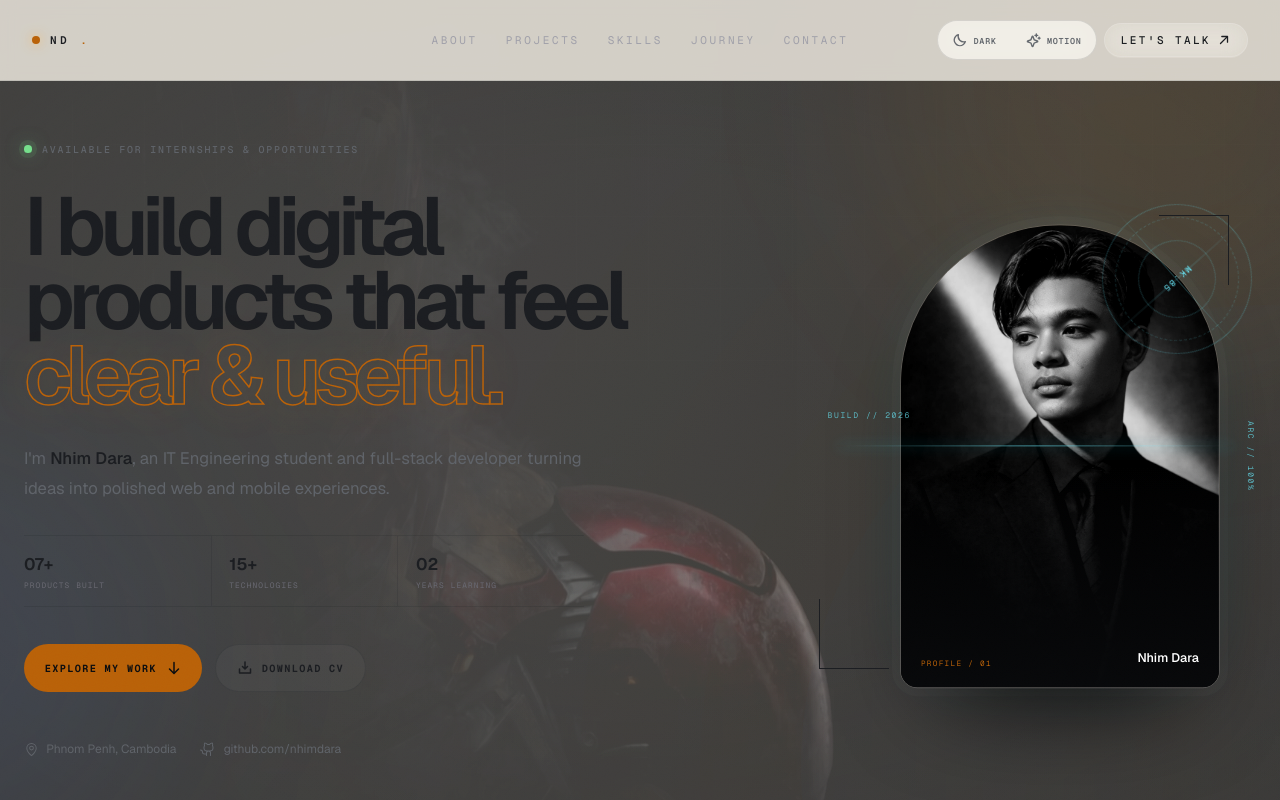
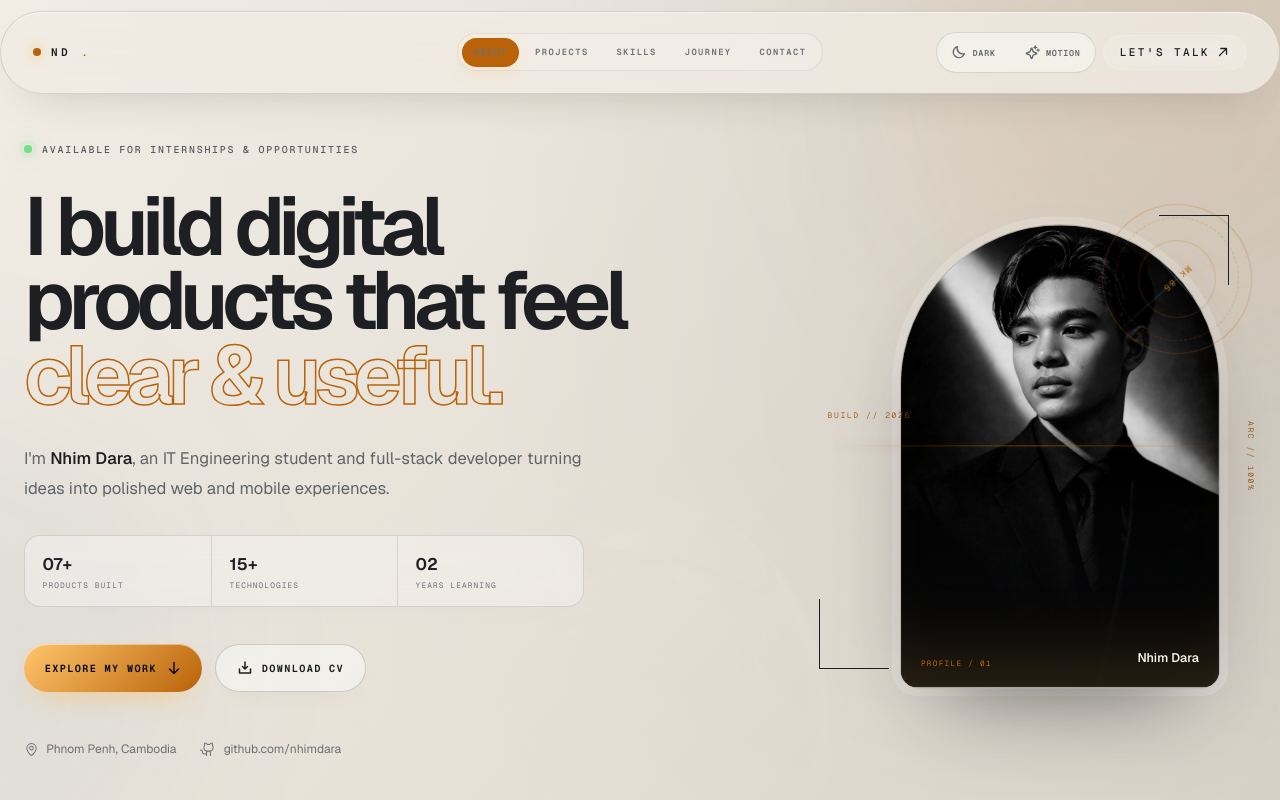
Before and after one commit to nhimdara/IRON-MAN, a React (Vite) app: page / in a window 1280 px wide. Shown: the top 800 px of the page. Built offline with nearby package versions, Linux system fonts and the light colour scheme.

Commit message:
FIX_LIGHT

```diff
--- a/src/layout/Navbar.jsx
+++ b/src/layout/Navbar.jsx
@@ -4,6 +4,7 @@ import { DisplayControls } from "@/shared/components/DisplayControls";
 
 export function Navbar() {
   const [scrolled, setScrolled] = useState(false);
+  const [activeSection, setActiveSection] = useState("top");
   const progressRef = useRef(null);
 
   useEffect(() => {
@@ -30,6 +31,23 @@ export function Navbar() {
     };
   }, []);
 
+  useEffect(() => {
+    const sections = ["about", "projects", "skills", "journey", "contact"]
+      .map((id) => document.getElementById(id))
+      .filter(Boolean);
+    const observer = new IntersectionObserver(
+      (entries) => {
+        const visible = entries
+          .filter((entry) => entry.isIntersecting)
+          .sort((a, b) => b.intersectionRatio - a.intersectionRatio)[0];
+        if (visible) setActiveSection(visible.target.id);
+      },
+      { rootMargin: "-30% 0px -55%", threshold: [0, 0.2, 0.5] },
+    );
+    sections.forEach((section) => observer.observe(section));
+    return () => observer.disconnect();
+  }, []);
+
   return (
     <header
       className={`site-navbar fixed inset-x-0 top-0 z-[100] transition-[background-color,backdrop-filter,border-color,box-shadow] duration-300 ${
@@ -50,34 +68,34 @@ export function Navbar() {
           ND<span className="text-accent">.</span>
         </a>
 
-        <nav className="hidden items-center gap-7 md:flex">
+        <nav className="navbar-links hidden items-center md:flex" aria-label="Primary navigation">
           <a
             href="#about"
-            className="font-mono text-[11px] uppercase tracking-[0.24em] text-zinc-400 transition-colors hover:text-foreground"
+            className={activeSection === "about" ? "is-active" : ""}
           >
             About
           </a>
           <a
             href="#projects"
-            className="font-mono text-[11px] uppercase tracking-[0.24em] text-zinc-400 transition-colors hover:text-foreground"
+            className={activeSection === "projects" ? "is-active" : ""}
           >
             Projects
           </a>
           <a
             href="#skills"
-            className="font-mono text-[11px] uppercase tracking-[0.24em] text-zinc-400 transition-colors hover:text-foreground"
+            className={activeSection === "skills" ? "is-active" : ""}
           >
             Skills
           </a>
           <a
             href="#journey"
-            className="font-mono text-[11px] uppercase tracking-[0.24em] text-zinc-400 transition-colors hover:text-foreground"
+            className={activeSection === "journey" ? "is-active" : ""}
           >
             Journey
           </a>
           <a
             href="#contact"
-            className="font-mono text-[11px] uppercase tracking-[0.24em] text-zinc-400 transition-colors hover:text-foreground"
+            className={activeSection === "contact" ? "is-active" : ""}
           >
             Contact
           </a>
--- a/src/styles.css
+++ b/src/styles.css
@@ -59,23 +59,68 @@ body {
   -webkit-font-smoothing: antialiased;
   -moz-osx-font-smoothing: grayscale;
 }
-.navbar-inner { display:grid; grid-template-columns:1fr auto 1fr; align-items:center; gap:1.5rem; }
+.site-navbar { border:0 !important; background:transparent !important; box-shadow:none !important; backdrop-filter:none !important; }
+.navbar-inner { display:grid; grid-template-columns:1fr auto 1fr; align-items:center; gap:1.5rem; margin-top:.7rem; border:1px solid var(--card-border); border-radius:999px; background:rgba(12,13,16,.76); box-shadow:0 18px 45px -28px rgba(0,0,0,.75),inset 0 1px rgba(255,255,255,.04); backdrop-filter:blur(20px) saturate(150%); }
 .navbar-inner > nav { justify-self:center; }
+.navbar-links { gap:.25rem; padding:.2rem; border:1px solid rgba(255,255,255,.06); border-radius:999px; background:rgba(255,255,255,.025); }
+.navbar-links a { position:relative; border-radius:999px; padding:.55rem .75rem; color:#8b8b93; font:600 .55rem var(--font-geist-mono); letter-spacing:.16em; text-transform:uppercase; transition:color .2s,background .2s; }
+.navbar-links a:hover { color:var(--foreground); }
+.navbar-links a.is-active { color:#0b0c0e; background:var(--accent); box-shadow:0 5px 18px rgba(255,181,71,.18); }
 .nav-actions,.display-controls { display:flex; align-items:center; gap:.45rem; }
 .nav-actions { justify-self:end; }
 .display-controls { padding:.2rem; border:1px solid var(--card-border); border-radius:999px; background:var(--card-bg); backdrop-filter:blur(14px); }
 .display-control { min-height:2rem; display:inline-flex; align-items:center; justify-content:center; gap:.4rem; border-radius:999px; padding:0 .68rem; color:var(--muted); font:600 .53rem var(--font-geist-mono); letter-spacing:.08em; text-transform:uppercase; transition:color .18s,background .18s; }
 .display-control:hover,.display-control.is-active { color:var(--accent); background:var(--accent-soft); }
-:root[data-theme="light"] .site-navbar { border-color:rgba(27,29,33,.1) !important; background:rgba(232,227,218,.88) !important; }
+:root[data-theme="light"] .navbar-inner { background:rgba(239,235,227,.82); box-shadow:0 18px 45px -28px rgba(60,48,34,.35),inset 0 1px rgba(255,255,255,.55); }
+:root[data-theme="light"] .navbar-links { border-color:rgba(27,29,33,.08); background:rgba(255,255,255,.2); }
+:root[data-theme="light"] .navbar-links a { color:#6b6e74; }
+:root[data-theme="light"] .navbar-links a:hover { color:#1b1d21; }
 :root[data-theme="light"] .background-fx { background:linear-gradient(135deg,#e8e3da,#d6d1c8); }
 :root[data-theme="light"] .background-fx__vignette { background:radial-gradient(ellipse at center,transparent 40%,rgba(60,48,34,.12)); }
-:root[data-theme="light"] .hero-copy h1,:root[data-theme="light"] .hero-intro strong { color:var(--foreground); }
-:root[data-theme="light"] .hero-intro,:root[data-theme="light"] .hero-status,:root[data-theme="light"] .hero-meta,:root[data-theme="light"] .section-copy { color:#5f6369; }
-:root[data-theme="light"] .hero-proof { border-color:rgba(27,29,33,.14); }
-:root[data-theme="light"] .hero-proof div + div { border-color:rgba(27,29,33,.14); }
-:root[data-theme="light"] .hero-proof strong { color:var(--foreground); }
+:root[data-theme="light"] .hero-new { background:linear-gradient(135deg,#f1ede5 0%,#e5dfd5 58%,#d8d2c8 100%); }
+:root[data-theme="light"] .hero-ironman { opacity:.13; }
+:root[data-theme="light"] .hero-ironman img,
+:root[data-theme="light"] .hero-ironman canvas { filter:grayscale(.4) saturate(.45) contrast(.86); }
+:root[data-theme="light"] .hero-ironman-mask {
+  background:
+    linear-gradient(90deg,#f1ede5 0%,rgba(241,237,229,.96) 38%,rgba(229,223,213,.72) 66%,rgba(216,210,200,.52)),
+    linear-gradient(0deg,rgba(229,223,213,.95) 0%,transparent 48%);
+}
+:root[data-theme="light"] .hero-copy h1,:root[data-theme="light"] .hero-intro strong { color:#1c1e22; }
+:root[data-theme="light"] .hero-copy h1 span { -webkit-text-stroke-color:#b96108; text-shadow:none; }
+:root[data-theme="light"] .hero-intro { color:#5e6268; }
+:root[data-theme="light"] .hero-status { color:#55595f; }
+:root[data-theme="light"] .hero-meta { color:#686c72; }
+:root[data-theme="light"] .section-copy { color:#5f6369; }
+:root[data-theme="light"] .hero-proof { border-color:rgba(27,29,33,.12); background:rgba(255,255,255,.3); box-shadow:0 18px 45px -35px rgba(60,48,34,.3); }
+:root[data-theme="light"] .hero-proof div + div { border-color:rgba(27,29,33,.12); }
+:root[data-theme="light"] .hero-proof strong { color:#1c1e22; }
+:root[data-theme="light"] .hero-proof span { color:#6d7177; }
+:root[data-theme="light"] .hero-secondary { border-color:rgba(27,29,33,.15); background:rgba(255,255,255,.46); color:#25282d; box-shadow:0 10px 28px -22px rgba(60,48,34,.4); }
+:root[data-theme="light"] .hero-secondary:hover { background:rgba(255,255,255,.8); border-color:rgba(27,29,33,.28); }
+:root[data-theme="light"] .hero-portrait { border-color:rgba(27,29,33,.18); box-shadow:0 42px 90px -42px rgba(27,29,33,.65),0 0 0 8px rgba(255,255,255,.2); }
+:root[data-theme="light"] .hero-grid { opacity:.08; filter:invert(1); }
+:root[data-theme="light"] .hud-reticle { border-color:rgba(185,97,8,.3); color:#b96108; }
+:root[data-theme="light"] .hud-reticle::before,:root[data-theme="light"] .hud-reticle::after { border-color:rgba(185,97,8,.25); }
+:root[data-theme="light"] .hud-readout { color:rgba(145,72,4,.82); }
+:root[data-theme="light"] .hud-scanline { background:linear-gradient(90deg,transparent,#b96108,transparent); box-shadow:0 0 12px rgba(185,97,8,.45); }
+:root[data-theme="light"] .hero-marquee { border-color:rgba(27,29,33,.1); background:#ded8ce; }
+:root[data-theme="light"] .hero-marquee span { color:#5f6369; }
+:root[data-theme="light"] .hero-orb-one { background:rgba(185,97,8,.08); }
+:root[data-theme="light"] .hero-orb-two { background:rgba(38,92,140,.06); }
 :root[data-theme="light"] .section-shell { border-color:rgba(27,29,33,.1); background:rgba(232,227,218,.84); }
 :root[data-theme="light"] .project-card,:root[data-theme="light"] .certificate-card,:root[data-theme="light"] .credential-card,:root[data-theme="light"] .about-statement { border-color:var(--card-border); background:linear-gradient(145deg,#f4f1ea,#ddd8cf); color:var(--foreground); }
+:root[data-theme="light"] .about-quote,:root[data-theme="light"] .credential-info h3 { color:#222429; }
+:root[data-theme="light"] .about-numbers span,:root[data-theme="light"] .credential-heading > p,:root[data-theme="light"] .credential-meta { color:#686c72; }
+:root[data-theme="light"] .project-content .text-zinc-400,:root[data-theme="light"] .journey-row .text-zinc-400,:root[data-theme="light"] .text-zinc-500 { color:#62666c; }
+:root[data-theme="light"] .project-actions,:root[data-theme="light"] .credential-info,:root[data-theme="light"] .credential-topline,:root[data-theme="light"] .journey-row,:root[data-theme="light"] .skill-cell { border-color:rgba(27,29,33,.1); }
+:root[data-theme="light"] .project-link { color:#4f5359; }
+:root[data-theme="light"] .credential-document { background:#d8d3ca; border-color:rgba(27,29,33,.08); }
+:root[data-theme="light"] .contact-section { background:rgba(216,210,200,.78); }
+:root[data-theme="light"] .site-footer { border-color:rgba(27,29,33,.1); background:#ddd7cd; }
+:root[data-theme="light"] .footer-title-row { border-color:rgba(27,29,33,.1); }
+:root[data-theme="light"] .footer-title-row strong { color:#202227; }
+:root[data-theme="light"] .site-footer .text-zinc-400,:root[data-theme="light"] .site-footer .text-zinc-500 { color:#62666c; }
 :root[data-theme="light"] .secondary-link,:root[data-theme="light"] .hero-secondary { border-color:rgba(27,29,33,.18); color:var(--foreground); }
 
 :root[data-motion="reduced"] { scroll-behavior:auto; }
@@ -155,6 +200,8 @@ html { scroll-behavior: smooth; }
   line-height: .91;
   letter-spacing: -.072em;
 }
+.hero-copy { position:relative; }
+.hero-copy::before { content:""; position:absolute; left:-2rem; top:4.1rem; width:1px; height:7rem; background:linear-gradient(transparent,var(--accent),transparent); opacity:.65; }
 .hero-copy h1 span { color: transparent; -webkit-text-stroke: 1.5px var(--accent); text-shadow: 0 0 45px rgba(255,181,71,.1); }
 .hero-status {
   display: inline-flex;
@@ -180,8 +227,8 @@ html { scroll-behavior: smooth; }
   line-height: 1.75;
 }
 .hero-intro strong { color: #f4f4f5; font-weight: 550; }
-.hero-proof { max-width:560px; display:grid; grid-template-columns:repeat(3,1fr); margin-top:2rem; border-block:1px solid rgba(255,255,255,.09); }
-.hero-proof div { display:flex; flex-direction:column; gap:.2rem; padding:1rem 1.1rem 1rem 0; }
+.hero-proof { max-width:560px; display:grid; grid-template-columns:repeat(3,1fr); margin-top:2rem; overflow:hidden; border:1px solid rgba(255,255,255,.09); border-radius:1rem; background:rgba(255,255,255,.025); backdrop-filter:blur(12px); }
+.hero-proof div { display:flex; flex-direction:column; gap:.2rem; padding:1rem 1.1rem; }
 .hero-proof div + div { border-left:1px solid rgba(255,255,255,.09); padding-left:1.1rem; }
 .hero-proof strong { color:#f4f4f5; font-size:1.05rem; font-weight:620; }
 .hero-proof span { color:#686871; font:.49rem var(--font-geist-mono); letter-spacing:.14em; text-transform:uppercase; }
@@ -198,7 +245,7 @@ html { scroll-behavior: smooth; }
   text-transform: uppercase;
   transition: transform .2s, background .2s, border-color .2s;
 }
-.hero-primary { background: var(--accent); color: #0c0d0f; }
+.hero-primary { background:linear-gradient(135deg,#ffc56b,var(--accent)); color:#0c0d0f; box-shadow:0 12px 30px -15px rgba(255,181,71,.8),inset 0 1px rgba(255,255,255,.45); }
 .hero-secondary { border: 1px solid rgba(255,255,255,.14); background: rgba(255,255,255,.035); }
 .hero-primary:hover,.hero-secondary:hover { transform: translateY(-2px); }
 .hero-secondary:hover { border-color: rgba(255,255,255,.28); background: rgba(255,255,255,.07); }
@@ -218,6 +265,7 @@ html { scroll-behavior: smooth; }
   box-shadow: 0 45px 100px -45px #000,0 0 0 8px rgba(255,255,255,.018),0 0 80px -35px rgba(103,232,249,.24);
   transform: translateY(-48%);
 }
+.hero-portrait::before { content:""; position:absolute; z-index:2; inset:0; border-radius:inherit; box-shadow:inset 0 0 0 1px rgba(255,255,255,.04),inset 0 -80px 80px -55px rgba(255,181,71,.16); pointer-events:none; }
 .hero-portrait img { filter: grayscale(1) contrast(1.08); }
 .hero-portrait-shade { position: absolute; inset: 0; background: linear-gradient(to top,rgba(8,9,11,.92),transparent 48%); }
 .hero-portrait-label { position: absolute; inset: auto 1.25rem 1.2rem; display: flex; align-items: end; justify-content: space-between; gap: 1rem; }
```
Also changed, not shown: 1 other file (tests, documents, lock files or other folders).
